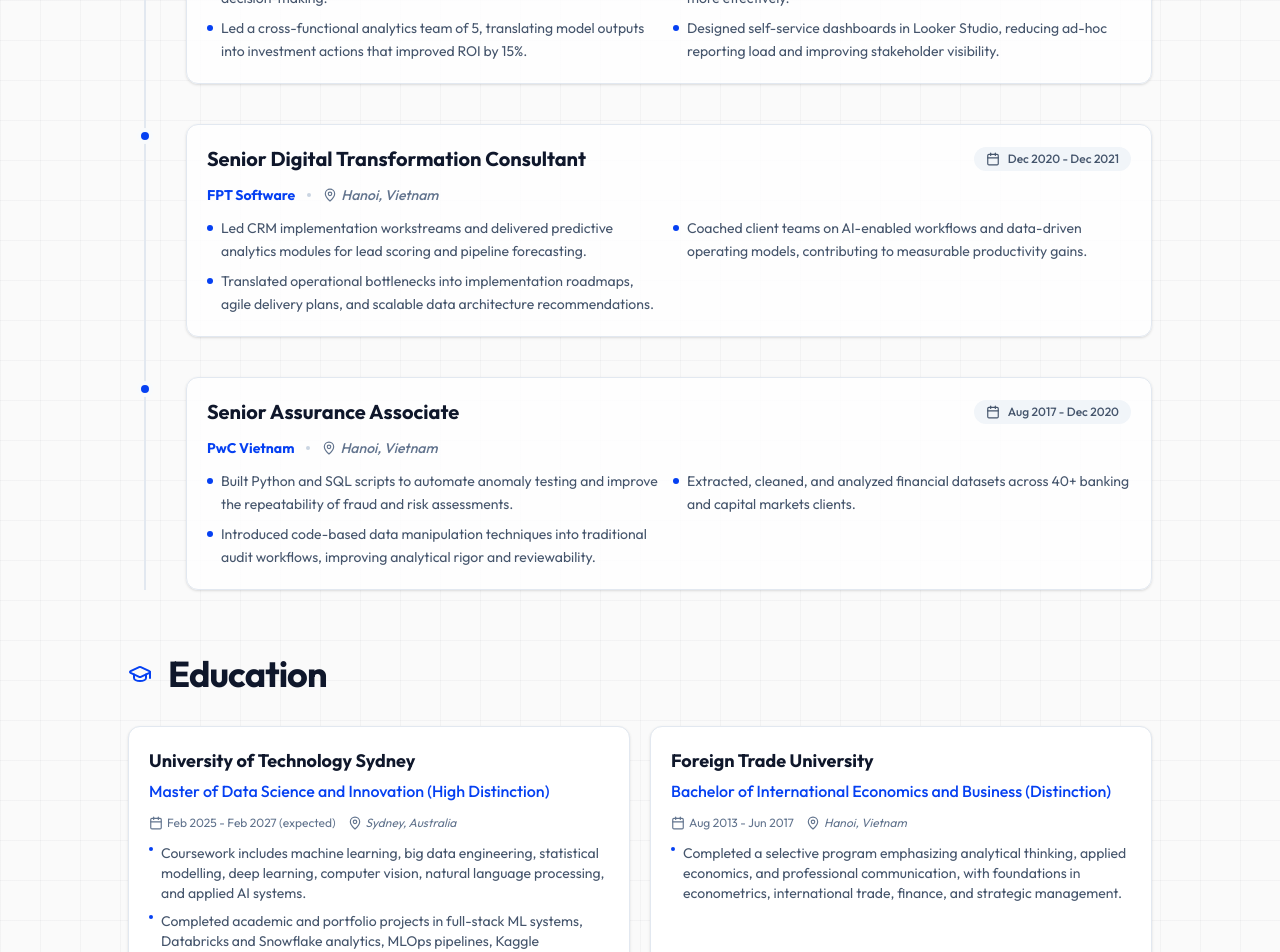
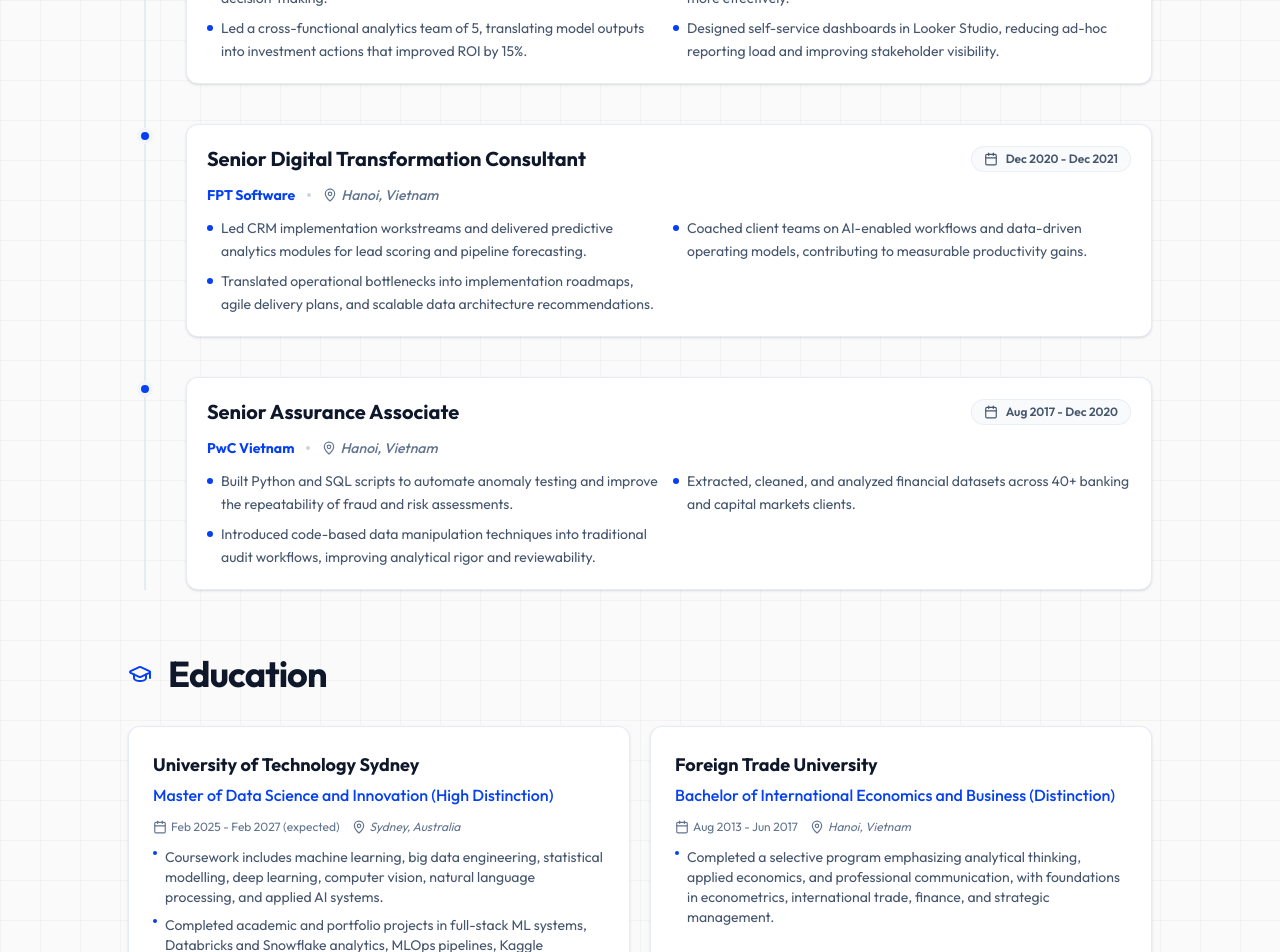
Before and after one commit to tuannm3812/tuannm3812.github.io, a React (Vite) app: page /experience in a window 1280 px wide. Shown: the part 320-1272 px from the top of the page. Built offline with nearby package versions, Linux system fonts and the light colour scheme; no server answers; the database is empty.

Commit message:
style: sharpen layout timelines and badges on experience page

```diff
--- a/src/pages/Experience.tsx
+++ b/src/pages/Experience.tsx
@@ -13,7 +13,7 @@ export default function Experience() {
           Professional Experience
         </h2>
 
-        <div className="space-y-10 border-l-2 border-slate-200 dark:border-slate-800 ml-4 pl-8 md:pl-10">
+        <div className="space-y-10 border-l-2 border-slate-200/80 dark:border-slate-800/80 ml-4 pl-8 md:pl-10">
           {resumeData.experience.map((exp, index) => (
             <motion.div
               key={index}
@@ -24,12 +24,12 @@ export default function Experience() {
               className="relative"
             >
               {/* Timeline Dot */}
-              <div className="absolute -left-[41px] md:-left-[49px] top-1 w-4 h-4 rounded-full bg-brand border-4 border-slate-50 dark:border-slate-950" />
+              <div className="absolute -left-[41px] md:-left-[49px] top-1 w-4 h-4 rounded-full bg-brand border-4 border-slate-100 dark:border-slate-950" />
 
-              <div className="space-y-3 rounded-xl border border-slate-200 bg-white/80 p-5 shadow-sm dark:border-slate-800 dark:bg-slate-900/70">
+              <div className="space-y-3 rounded-xl border border-slate-200/80 bg-white p-5 shadow-sm dark:border-slate-800/80 dark:bg-slate-900/70 hover:border-brand/40 transition-colors">
                 <div className="flex flex-col md:flex-row md:items-center justify-between gap-2">
                   <h3 className="text-xl font-bold">{exp.role}</h3>
-                  <span className="inline-flex items-center gap-2 px-3 py-1 bg-slate-100 dark:bg-slate-800 rounded-full text-xs font-medium text-slate-600 dark:text-slate-400">
+                  <span className="inline-flex items-center gap-2 px-3 py-1 bg-slate-50 dark:bg-slate-800/70 border border-slate-200/60 dark:border-slate-700/60 rounded-full text-xs font-semibold text-slate-600 dark:text-slate-400">
                     <Calendar size={14} />
                     {exp.period}
                   </span>
@@ -72,7 +72,7 @@ export default function Experience() {
               initial={{ opacity: 0, y: 20 }}
               whileInView={{ opacity: 1, y: 0 }}
               viewport={{ once: true }}
-              className="p-5 rounded-xl bg-white dark:bg-slate-900 border border-slate-200 dark:border-slate-800 space-y-3 shadow-sm"
+              className="p-6 rounded-xl bg-white dark:bg-slate-900 border border-slate-200/80 dark:border-slate-800/80 space-y-3 shadow-sm hover:border-brand/40 transition-colors"
             >
               <div className="space-y-1">
                 <h3 className="text-lg font-bold">{edu.institution}</h3>
```
